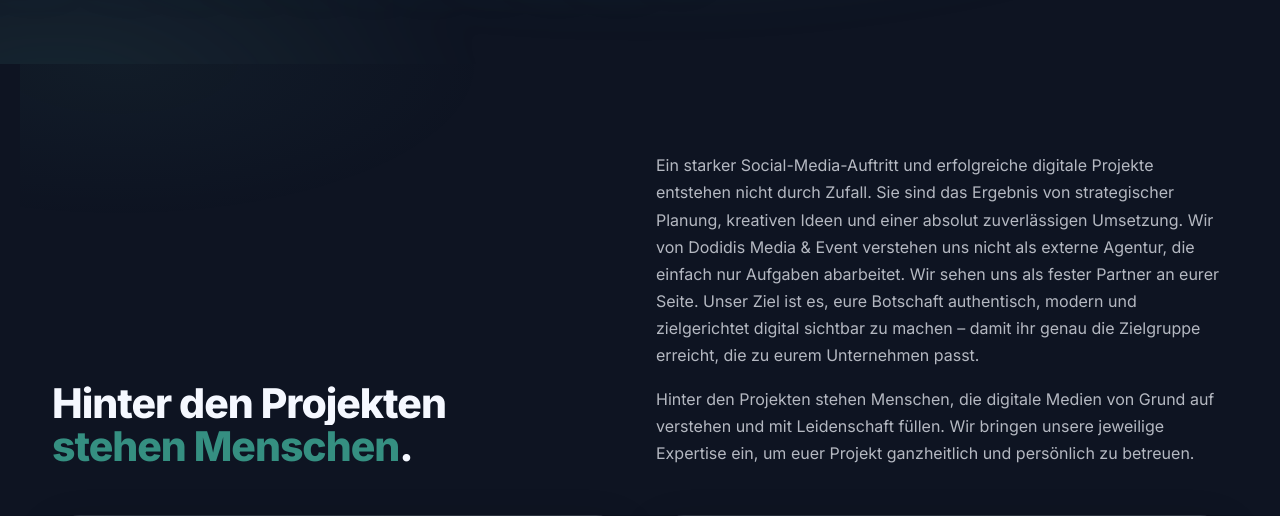
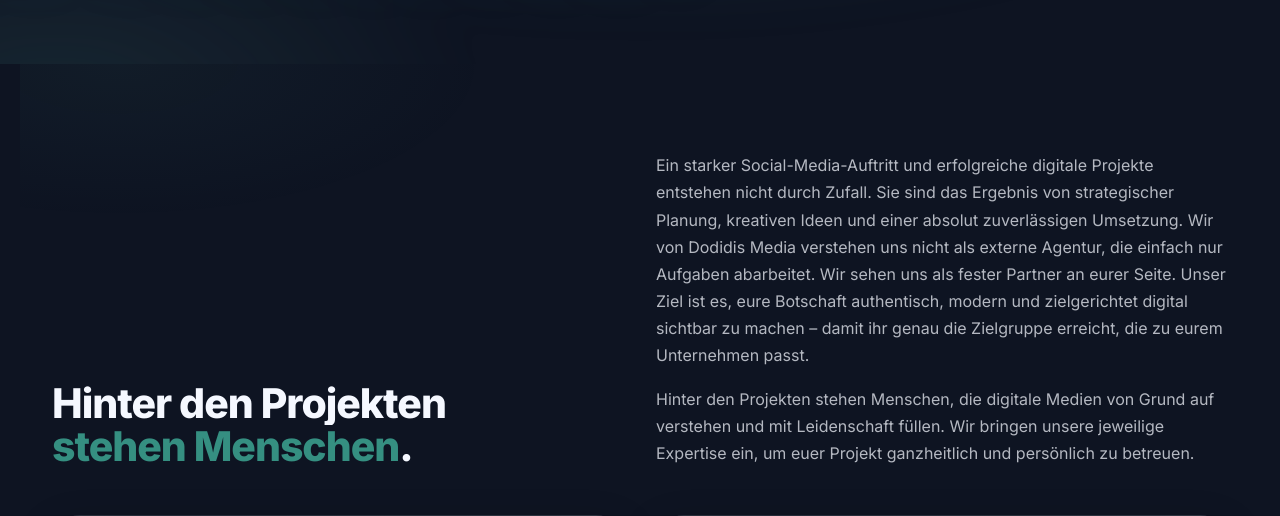
Before and after one commit to maxi0901/Dodidis-Media-Event, a PHP site: page / in a window 1280 px wide. Shown: the part 4527-5043 px from the top of the page. Run offline with PHP 8.4, Linux system fonts and the light colour scheme.

Commit message:
Remove Event from about copy

```diff
--- a/index.php
+++ b/index.php
@@ -436,7 +436,7 @@
                 <p>
                     Ein starker Social-Media-Auftritt und erfolgreiche digitale Projekte entstehen nicht
                     durch Zufall. Sie sind das Ergebnis von strategischer Planung, kreativen Ideen und einer
-                    absolut zuverlässigen Umsetzung. Wir von Dodidis Media &amp; Event verstehen uns nicht als
+                    absolut zuverlässigen Umsetzung. Wir von Dodidis Media verstehen uns nicht als
                     externe Agentur, die einfach nur Aufgaben abarbeitet. Wir sehen uns als fester Partner an
                     eurer Seite. Unser Ziel ist es, eure Botschaft authentisch, modern und zielgerichtet digital
                     sichtbar zu machen – damit ihr genau die Zielgruppe erreicht, die zu eurem Unternehmen passt.
```
